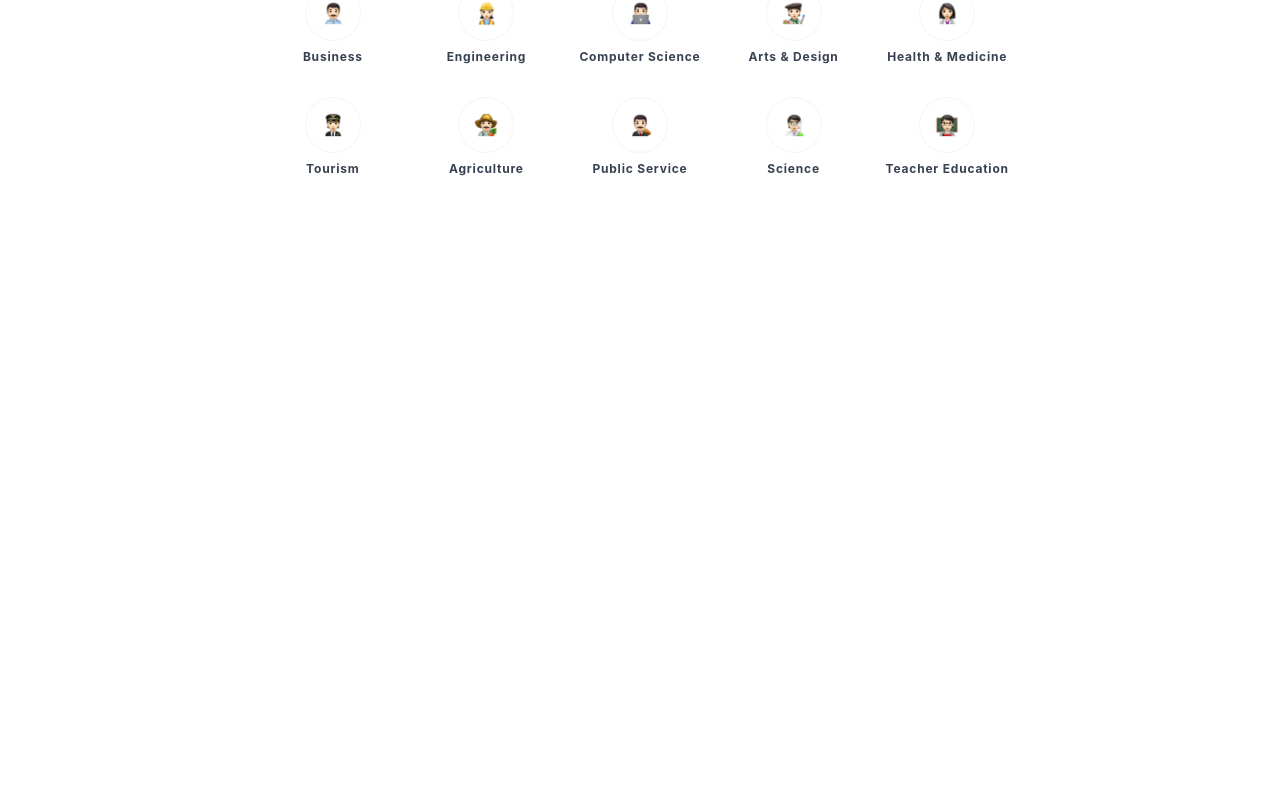
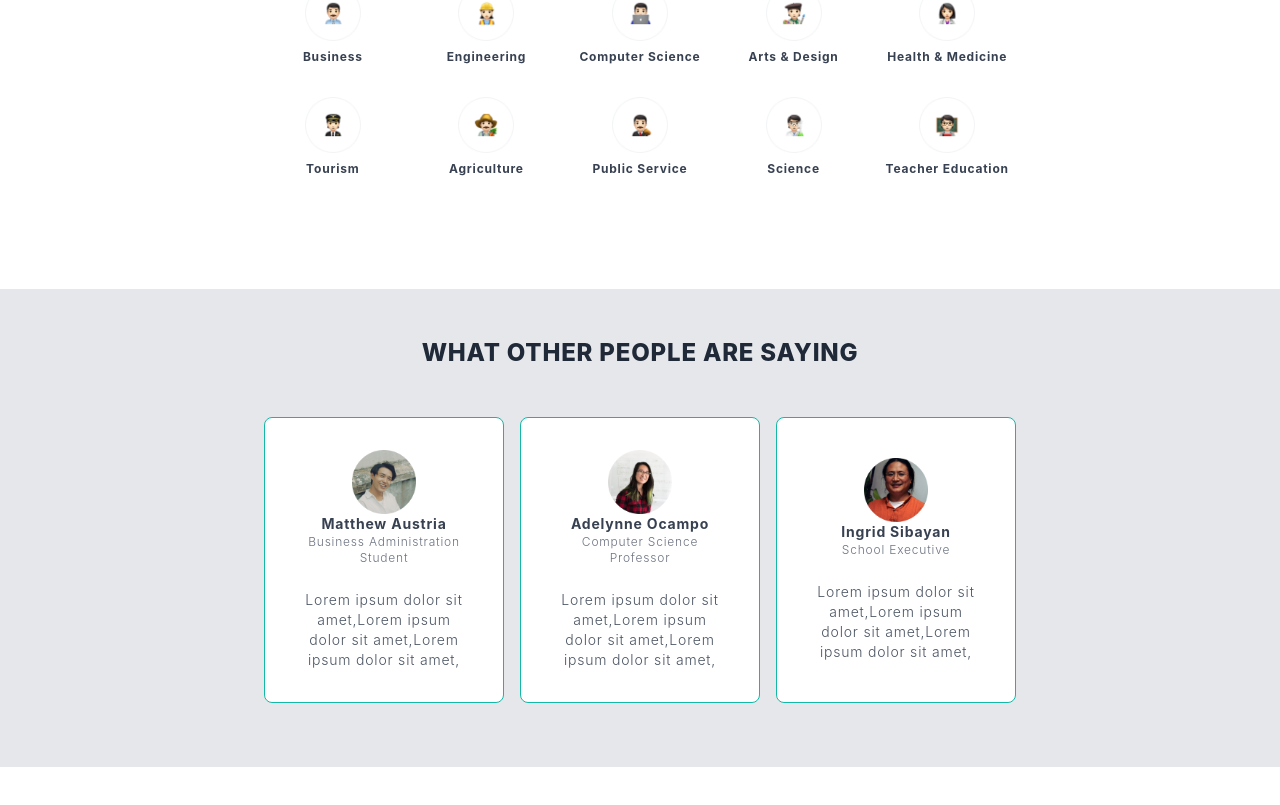
Before and after one commit to eru123/quadrangle-nuxt, a Nuxt app: page /home in a window 1280 px wide. Shown: the part 2318-3123 px from the top of the page. Before the commit the page ends 2991 px from the top, so only its background shows below. Built offline with nearby package versions, Linux system fonts and the light colour scheme; no server answers.

Commit message:
word of mouth

```diff
--- a/pages/home.vue
+++ b/pages/home.vue
@@ -27,6 +27,12 @@ const domainsCover = [
     {img: "/img/Icon-Law.png", title: "Public Service"},
     {img: "/img/Icon-Science.png", title: "Science"},
     {img: "/img/Icon-Teacher.png", title: "Teacher Education"},
+]
+
+const wordOfMouth = [
+    {img:"/img/Profile1.png",name:"Matthew Austria",position:"Business Administration Student",description:"Lorem ipsum dolor sit amet,Lorem ipsum dolor sit amet,Lorem ipsum dolor sit amet,"},
+    {img:"/img/Profile2.png",name:"Adelynne Ocampo",position:"Computer Science Professor",description:"Lorem ipsum dolor sit amet,Lorem ipsum dolor sit amet,Lorem ipsum dolor sit amet,"},
+    {img:"/img/Profile3.png",name:"Ingrid Sibayan",position:"School Executive",description:"Lorem ipsum dolor sit amet,Lorem ipsum dolor sit amet,Lorem ipsum dolor sit amet,"},
 ]
 
 </script>
@@ -108,6 +114,18 @@ eiusmod tempor incididunt ut labore et dolore</div>
                 <div class="item" v-for="{img, title} in domainsCover">
                     <img :src="img">
                     <div class="title">{{title}}</div>
+                </div>
+            </div>
+        </div>
+
+        <div class="word-of-mouth">
+            <div class="title">WHAT other people are saying</div>
+            <div class="items">
+                <div class="item" v-for="{img,name,position,description} in wordOfMouth">
+                    <img :src="img">
+                    <div class="name">{{name}}</div>
+                    <div class="position"> {{position}} </div>
+                    <div class="description"> {{description}} </div>
                 </div>
             </div>
         </div>
@@ -304,7 +322,40 @@ eiusmod tempor incididunt ut labore et dolore</div>
                     }
                 }
             }
+        }
 
+        .word-of-mouth {
+            @apply w-full py-12;
+
+            @apply bg-gray-200;
+
+            .title {
+                @apply text-gray-800 uppercase pb-12 text-2xl;
+            }
+
+            .items {
+                @apply w-full max-w-screen-md mx-auto flex flex-col md:flex-row;
+
+                .item {
+                    @apply max-w-xs mx-auto md:mx-2 flex flex-col items-center justify-center border border-teal-500 bg-white p-8 rounded-lg mb-4;
+
+                    img {
+                        @apply w-16 mx-auto;
+                    }
+
+                    .name {
+                        @apply text-sm font-bold text-gray-700;
+                    }
+
+                    .position {
+                        @apply text-xs font-light mb-6 text-gray-500;
+                    }
+
+                    .description {
+                        @apply text-sm font-light text-gray-600;
+                    }
+                }
+            }
         }
     }
 }
```
